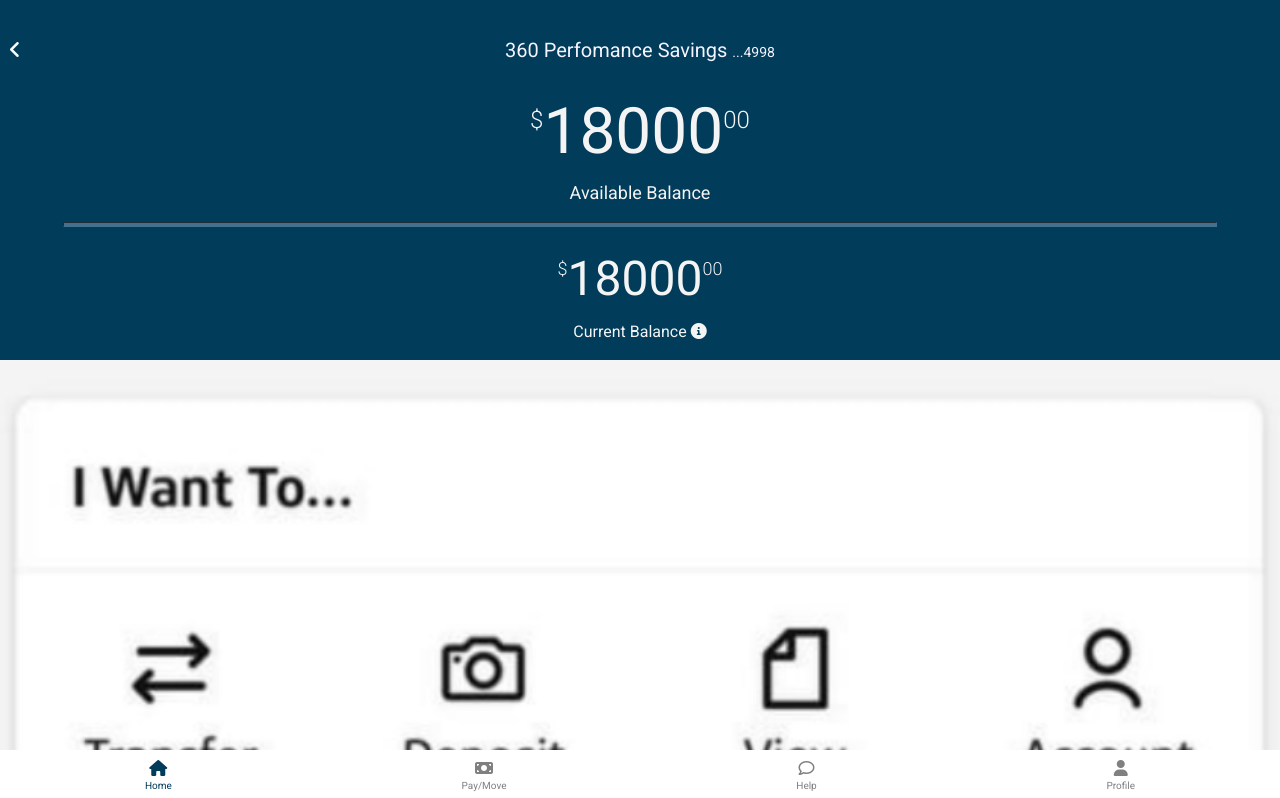
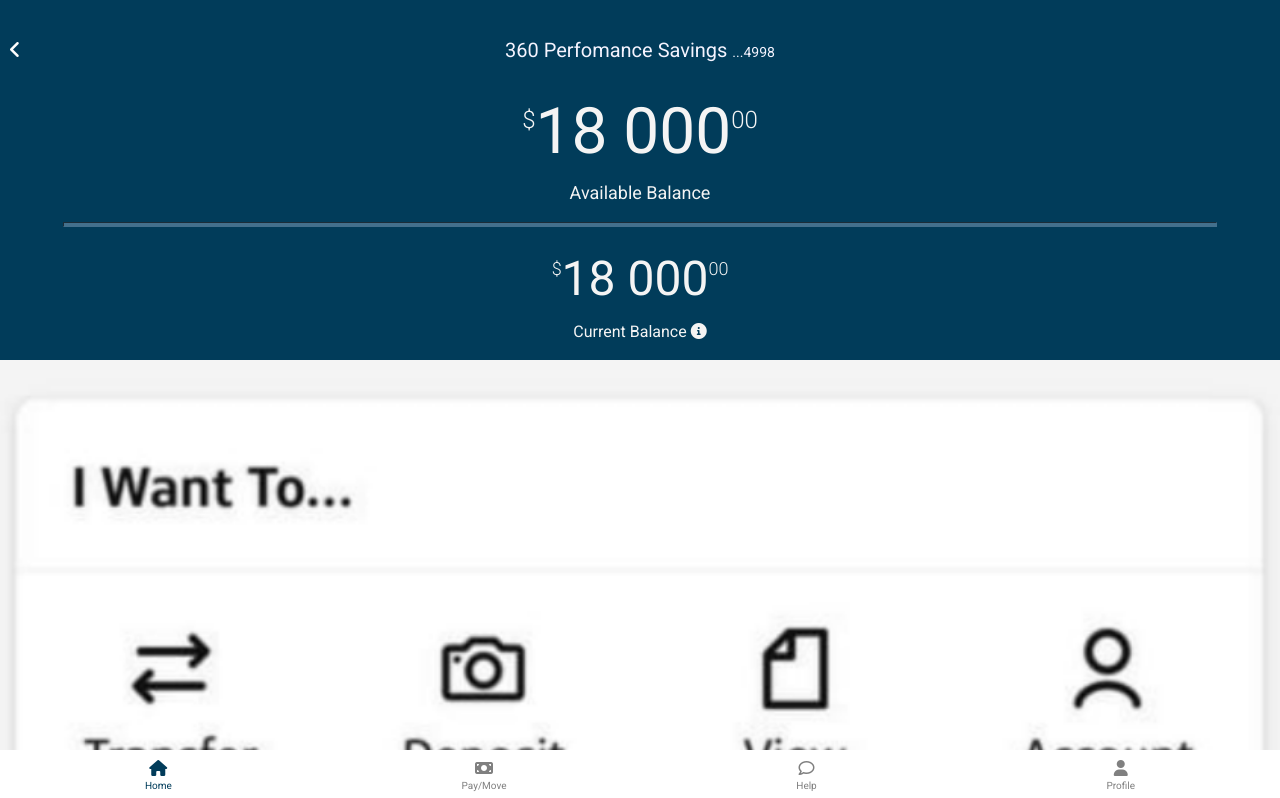
Before and after one commit to JofyMe/chase-app, a website: page docs/savings.html in a window 1280 px wide. Shown: the top 798 px of the page. Drawn offline with Linux system fonts and the light colour scheme.

Commit message:
New New 2

```diff
--- a/docs/savings.html
+++ b/docs/savings.html
@@ -35,10 +35,10 @@
   <main style="background-color: #f4f4f4;">
 
     <div class="head">
-      <h1><span>$</span>18000<span>00</span></h1>
+      <h1><span>$</span>18 000<span>00</span></h1>
       <h4 style="padding-bottom: 12px;">Available Balance</h4>
       <hr class="thick-line">
-      <h2><span>$</span>18000<span>00</span></h2>
+      <h2><span>$</span>18 000<span>00</span></h2>
       <h5 style="padding-bottom: 20px;">Current Balance <i class="fa-solid fa-circle-info"></i></h5>
 
     </div>
```
Also changed, not shown: docs/index.html (+1 -1 lines), src/index.html (+1 -1 lines), src/savings.html (+2 -2 lines).
